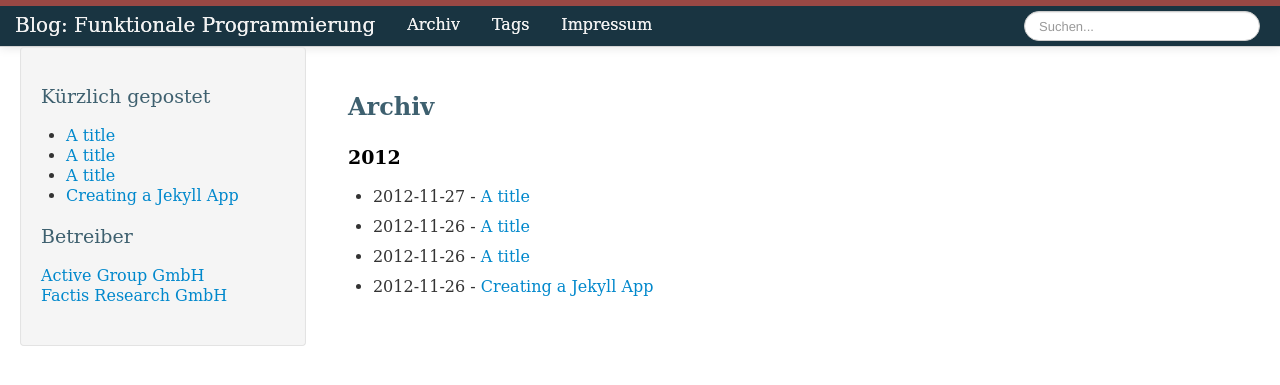
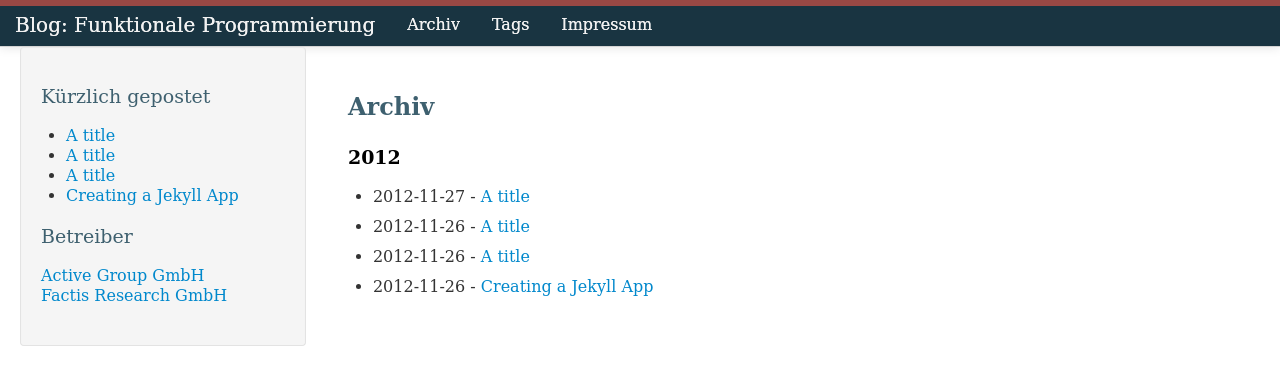
Before and after one commit to funktionale-programmierung/funktionale-programmierung.github.com, a Jekyll site: the page built from archive.html, in a window 1280 px wide. Shown: the top 385 px of the page. Built offline with Jekyll 4.4.1, drawn with Linux system fonts in a browser that asks for light colours.

Commit message:
Suchen erstmal entfernt

```diff
--- a/_includes/navbar.html
+++ b/_includes/navbar.html
@@ -6,8 +6,10 @@
       <li><a href="/tags-archive.html">Tags</a></li>
       <li><a href="/impressum.html">Impressum</a></li>
     </ul>
+<!-- Suche für's erste mal nicht
     <form class="navbar-search pull-right">
-      <input type="text" class="search-query" placeholder="Suchen..." />
+      <input type="text" class="search-query" placeholder="Suchen..." style="height: 17px" />
     </form>
+-->
   </div>
 </div>
```
